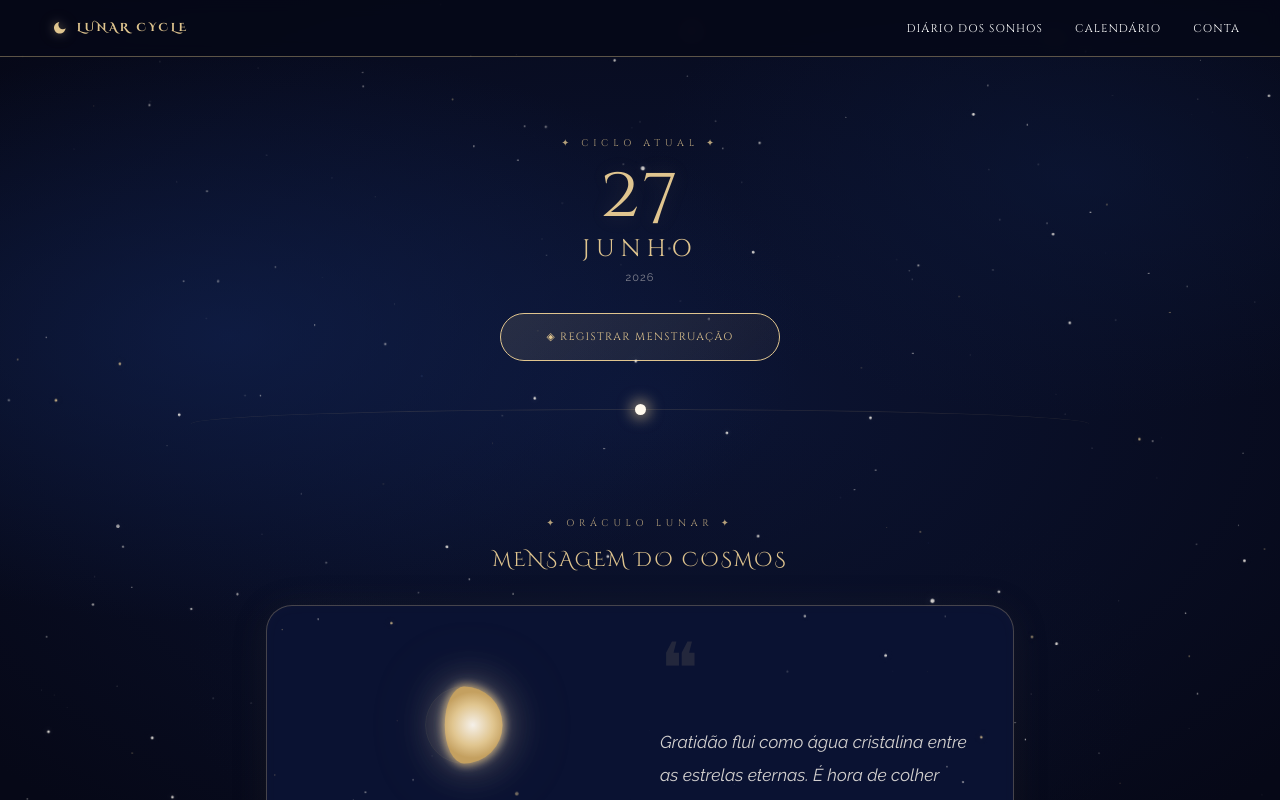
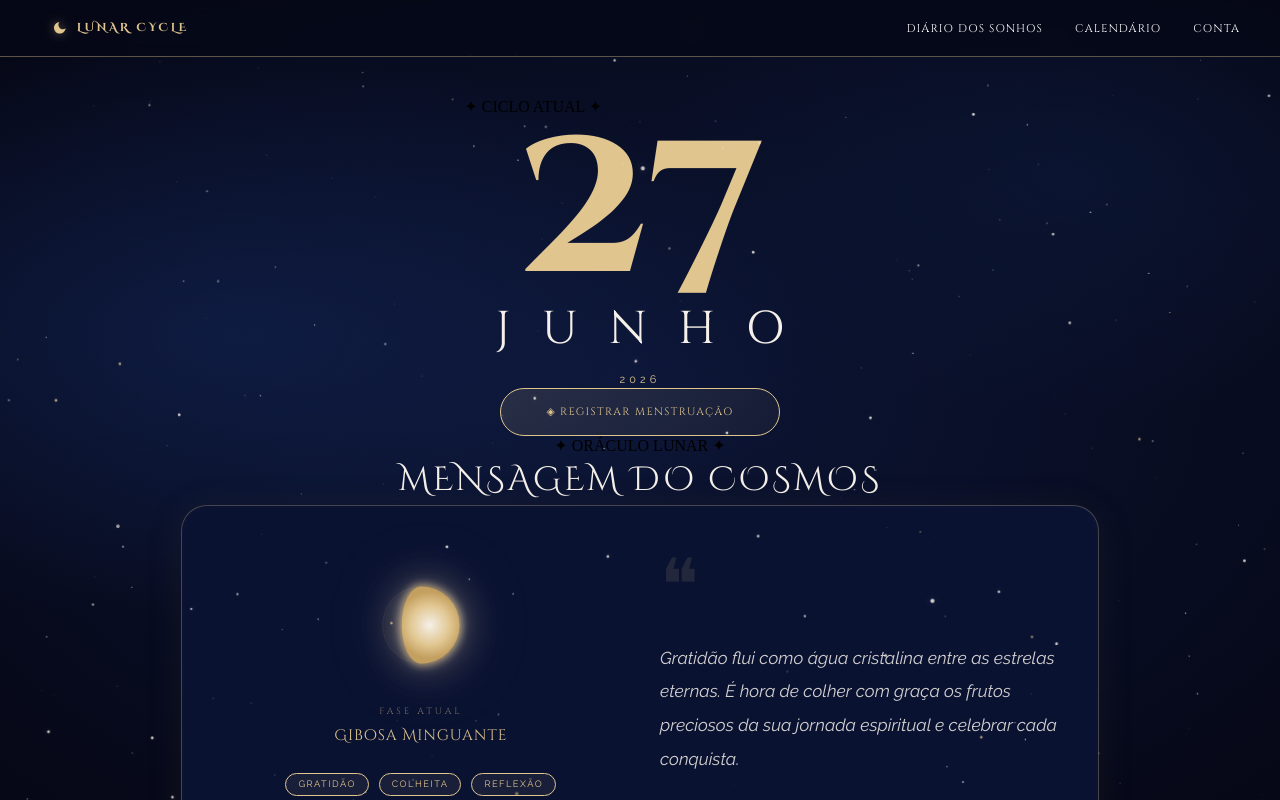
Before and after one commit to kaylannesatiro/lunar-cycle, a React app in the folder frontend/: page /home in a window 1280 px wide. Shown: the top 800 px of the page. Built offline with nearby package versions, Linux system fonts and the light colour scheme; no server answers; the HTML template or start-up script is replaced by a standard one.

Commit message:
fix: correção css

```diff
--- a/frontend/src/pages/Home.css
+++ b/frontend/src/pages/Home.css
@@ -1,152 +1,221 @@
 /* =========================================================
-   SHELL DO DASHBOARD PRINCIPAL
+   SHELL E CORE DA PÁGINA HOME
    ========================================================= */
 .home-dashboard-shell {
     display: flex;
     flex-direction: column;
     align-items: center;
     width: 100%;
-    max-width: 780px;
+    /* Permitindo expansão até 920px para casar com o container do título da sessão */
+    max-width: 920px;
     margin: 0 auto;
-    padding: 2.5rem 1rem 7rem 1rem;
     box-sizing: border-box;
 }
 
 .home-loading {
     color: #E0C58F;
     font-family: 'Cinzel', serif;
-    letter-spacing: 2px;
+    letter-spacing: 3px;
     font-size: 1rem;
     text-align: center;
-    margin-top: 10rem;
-    animation: pulsarSuave 2s infinite ease-in-out;
+    margin-top: 15rem;
 }
 
 /* =========================================================
-   TEXTOS DO CABEÇALHO (CRONOS)
+   CONTAINER CABEÇALHO
    ========================================================= */
-.home-cronos-header {
+.home-header-container {
     display: flex;
+    height: 621.333px;
+    padding: 112px 24px 24px 24px;
     flex-direction: column;
+    justify-content: center;
     align-items: center;
-    text-align: center;
+    flex-shrink: 0;
     width: 100%;
+    box-sizing: border-box;
 }
 
-.home-titulo-menor {
+.home-titulo-menor-topo {
     color: #E0C58F;
+    text-align: center;
     font-family: 'Cinzel', serif;
-    font-size: 9.6px;
+    font-size: 9.92px;
+    font-style: normal;
     font-weight: 400;
-    line-height: 14.4px;
-    letter-spacing: 4.8px;
+    line-height: 14.88px; /* 150% */
+    letter-spacing: 5.158px;
     text-transform: uppercase;
-    margin-bottom: 0.5rem;
-    opacity: 0.8;
 }
 
 .home-dia-destaque {
     color: #E0C58F;
+    text-align: center;
     font-family: "Cinzel Decorative", serif;
-    font-size: 72px;
-    font-weight: 400;
-    line-height: 1;
-    letter-spacing: 2.5px;
+    font-size: 218px;
+    font-style: normal;
+    font-weight: 700;
+    line-height: 178.76px; /* 82% */
+    letter-spacing: -2.18px;
     margin: 0;
-    text-shadow: 0 0 20px rgba(224, 197, 143, 0.15);
 }
 
 .home-mes-subtitulo {
-    color: #E0C58F;
-    font-family: "Cinzel", serif;
-    font-size: 24px;
+    color: #F5F0E9;
+    text-align: center;
+    font-family: 'Cinzel', serif;
+    font-size: 46px;
+    font-style: normal;
     font-weight: 400;
-    line-height: 1.2;
-    letter-spacing: 6px;
-    margin: 0.2rem 0 0 0;
+    line-height: 69px; /* 150% */
+    /* Adiciona o recuo à esquerda proporcional para balancear o letter-spacing extremo do Figma */
+    padding-left: 31.28px;
+    letter-spacing: 31.28px;
+    text-transform: uppercase;
+    margin: 0;
 }
 
 .home-frase-ano {
-    font-family: "Raleway", sans-serif;
-    font-size: 11px;
-    color: rgba(245, 240, 233, 0.5);
-    letter-spacing: 1px;
-    margin-top: 0.5rem;
+    color: #E0C58F;
+    text-align: center;
+    font-family: 'Raleway', sans-serif;
+    font-size: 10.88px;
+    font-style: normal;
+    font-weight: 400;
+    line-height: 16.32px; /* 150% */
+    letter-spacing: 4.134px;
+    margin: 8px 0 0 0;
 }
 
 /* =========================================================
-   BOTÃO E ÁREA DE AÇÃO
+   CONTAINER DIVISÃO
    ========================================================= */
+.home-container-divisao {
+    display: flex;
+    padding: 35.2px 0;
+    flex-direction: column;
+    align-items: center; /* Alinhado ao centro para casar com a simetria do header */
+    width: 100%;
+}
+
+.home-linha-divisao {
+    width: 130px;
+    height: 1px;
+    background: linear-gradient(90deg, rgba(0, 0, 0, 0.00) 0%, rgba(224, 197, 143, 0.40) 50%, rgba(0, 0, 0, 0.00) 100%);
+}
+
 .home-action-container {
     display: flex;
     justify-content: center;
     width: 100%;
-    margin-top: 1.8rem;
-    margin-bottom: 2rem;
 }
 
 /* =========================================================
-   A ÓRBITA CURVA (Separador Estelar do Figma)
+   ANIMAÇÃO LUA (ZONA ESPERANDO RENDERIZAÇÃO FUTURA)
    ========================================================= */
-.home-orbita-separador {
-    position: relative;
-    width: 120%; /* Estoura um pouco as pontas para dar profundidade infinita */
-    height: 60px;
-    margin: 1rem 0 3rem 0;
-    border-top: 0.667px solid rgba(224, 197, 143, 0.12);
-    border-radius: 50% / 15px 15px 0 0; /* Cria a curvatura parabólica de órbita */
+.home-animacao-lua-placeholder {
+    height: 310px;
+    align-self: stretch;
+    width: 100%;
+}
+
+/* =========================================================
+   SEÇÃO ORÁCULO LUNAR
+   ========================================================= */
+.home-secao-oraculo {
+    display: flex;
+    flex-direction: column;
+    align-items: center;
+    width: 100%;
+}
+
+.home-container-titulo-menor {
+    height: 310px;
+    align-self: stretch;
+    display: flex;
+    align-items: flex-end; /* Senta o título na base do bloco de respiro */
+    justify-content: center;
+    width: 100%;
+}
+
+.home-titulo-menor-sessao {
+    color: #E0C58F;
+    text-align: center;
+    font-family: 'Cinzel', serif;
+    font-size: 9.44px;
+    font-style: normal;
+    font-weight: 400;
+    line-height: 14.16px; /* 150% */
+    letter-spacing: 4.909px;
+    text-transform: uppercase;
+}
+
+.home-container-titulo-sessao {
+    display: flex;
+    width: 920px;
+    height: 64.6px;
+    padding-top: 13.6px;
+    flex-direction: column;
+    align-items: center;
+    box-sizing: border-box;
+}
+
+.home-titulo-sessao {
+    color: #F5F0E9;
+    text-align: center;
+    font-family: "Cinzel Decorative", serif;
+    font-size: 33.6px;
+    font-style: normal;
+    font-weight: 400;
+    line-height: 50.4px; /* 150% */
+    letter-spacing: 2.688px;
+    margin: 0;
+}
+
+/* ─── ESPAÇAMENTOS INTERNOS DE FLUXO DO FIGMA ─── */
+
+/* Oráculo: a uma distância de 48px do container título da sessão */
+.home-oraculo-component-wrapper {
+    width: 100%;
+    margin-top: 48px;
     display: flex;
     justify-content: center;
 }
 
-.home-planeta-focal {
-    position: absolute;
-    top: -6px;
-    width: 11px;
-    height: 11px;
-    background: #FFF9ED;
-    border-radius: 50%;
-    box-shadow: 0 0 14px 4px rgba(224, 197, 143, 0.6);
+/* Dados Extras: a uma distância de 22.4px do container do oráculo */
+.home-dadosextras-component-wrapper {
+    width: 100%;
+    margin-top: 22.4px;
+    display: flex;
+    justify-content: center;
 }
 
 /* =========================================================
-   SEÇÃO DO ORÁCULO E CALENDÁRIO
+   SEÇÃO CALENDÁRIO
    ========================================================= */
-.home-secao-oraculo,
+
+/* Calendário: a uma distância de 63.98px + 32px do dados extras */
 .home-secao-calendario {
+    width: 100%;
+    margin-top: calc(63.98px + 32px); /* Mantém o cálculo exato do Figma */
     display: flex;
     flex-direction: column;
     align-items: center;
-    width: 100%;
-    margin-bottom: 3.5rem;
-}
-
-.home-titulo-sessao {
-    color: #E0C58F;
-    font-family: "Cinzel Decorative", serif;
-    font-size: 20px;
-    font-weight: 400;
-    letter-spacing: 2px;
-    text-align: center;
-    margin: 0.4rem 0 2rem 0;
-}
-
-.home-calendario-wrapper {
-    width: 100%;
-    margin-top: 1.5rem;
+    padding-bottom: 8rem;
 }
 
 /* =========================================================
-   RESPONSIVIDADE INTELIGENTE
+   RESPONSIVIDADE FORÇADA PARA MOBILE COMPACTO
    ========================================================= */
-@media (max-width: 768px) {
-    .home-dia-destaque { font-size: 56px; }
-    .home-mes-subtitulo { font-size: 18px; letter-spacing: 4px; }
-    .home-titulo-sessao { font-size: 16px; }
-    .home-orbita-separador { width: 100%; }
+@media (max-width: 960px) {
+    .home-container-titulo-sessao { width: 100%; }
 }
 
-@keyframes pulsarSuave {
-    0%, 100% { opacity: 0.6; }
-    50% { opacity: 1; }
+@media (max-width: 600px) {
+    .home-header-container { height: auto; padding: 60px 16px 24px 16px; }
+    .home-dia-destaque { font-size: 140px; line-height: 120px; }
+    .home-mes-subtitulo { font-size: 28px; letter-spacing: 12px; padding-left: 12px; }
+    .home-animacao-lua-placeholder { height: 160px; }
+    .home-container-titulo-menor { height: 160px; }
+    .home-titulo-sessao { font-size: 22px; line-height: 32px; }
 }
```
